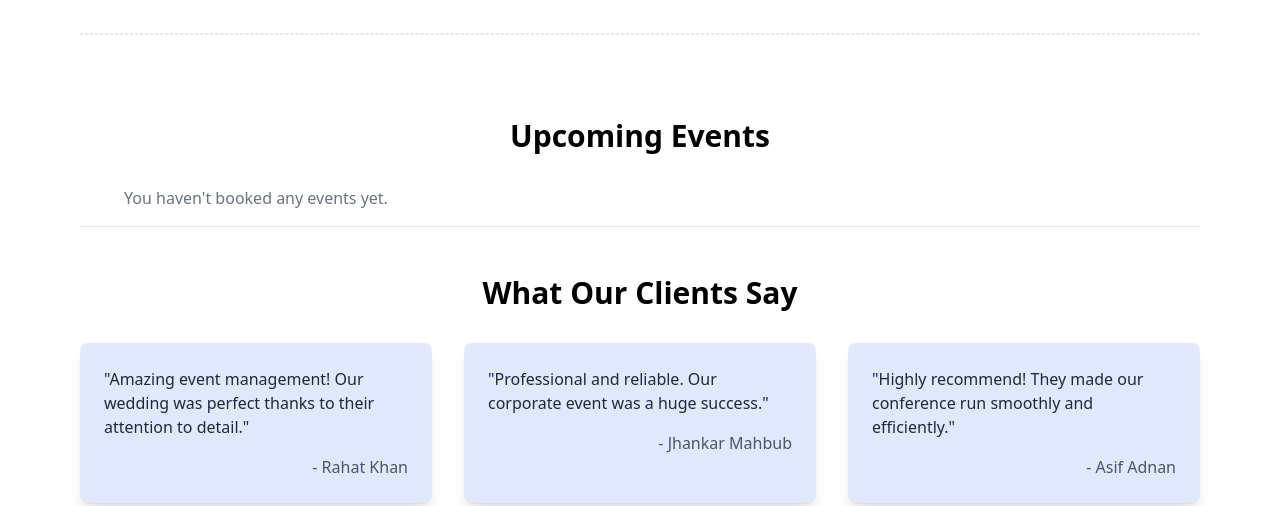
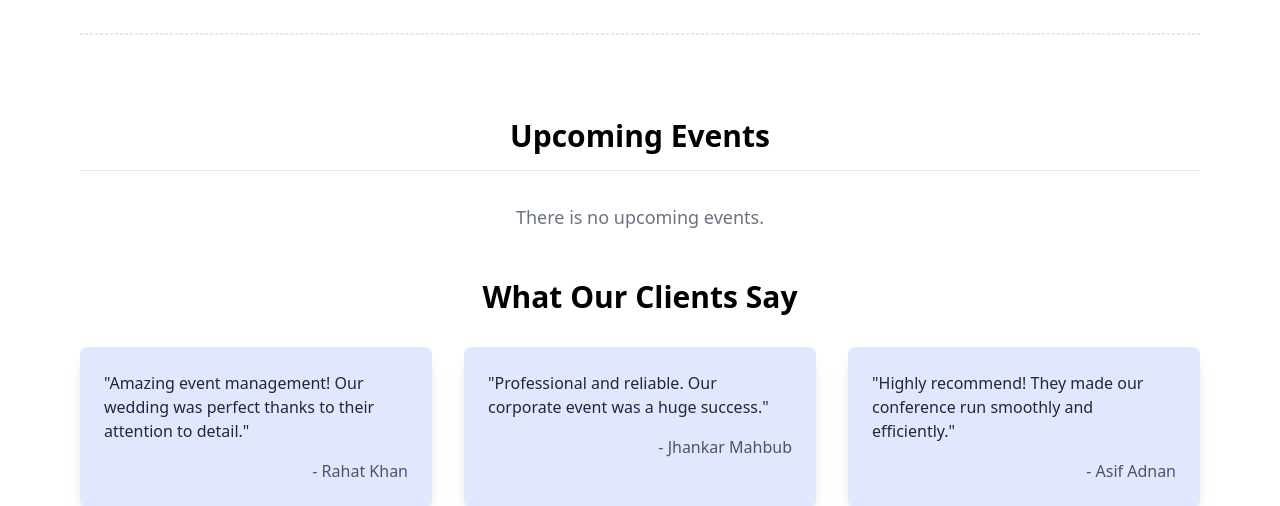
Before and after one commit to rakibIV/Event-Management, a Django app: page / in a window 1280 px wide. Shown: the part 502-1008 px from the top of the page. Run offline with Django 5.2, Linux system fonts and the light colour scheme; data that the repository does not hold is empty.

Commit message:
home-page no events design added

```diff
--- a/core/templates/home.html
+++ b/core/templates/home.html
@@ -35,8 +35,9 @@
 
   {% comment %} Upcoming event section {% endcomment %}
   <section class="px-4">
-    <h2 class="text-3xl font-bold text-center mb-8">Upcoming Events</h2>
-    <div class="container mx-auto grid grid-cols-1 md:grid-cols-2 lg:grid-cols-3 gap-8 border-b pb-4 border-gray-200">
+    <h2 class="text-3xl font-bold text-center mb-8 border-b pb-4 border-gray-200">Upcoming Events</h2>
+    {% if up_events %}
+    <div class="container mx-auto grid grid-cols-1 md:grid-cols-2 lg:grid-cols-3 gap-8">
       {% for event in up_events %}
       <div class=" bg-white border border-gray-200 rounded-xl overflow-hidden shadow-sm  hover:shadow-lg">
         <div class="relative h-48 w-full overflow-hidden flex items-center justify-center bg-gray-100">
@@ -106,10 +107,13 @@
         </div>
     </div>
 </div>
-{% empty %}
-  <p class="text-gray-500 text-center">You haven't booked any events yet.</p>
 {% endfor %}
     </div>
+    {% else %}
+      <p class="text-gray-500 text-center text-lg">There is no upcoming events.</p>
+    {% endif %}
+
+
   </section>
 
   <section class="px-4 mt-12">
```
